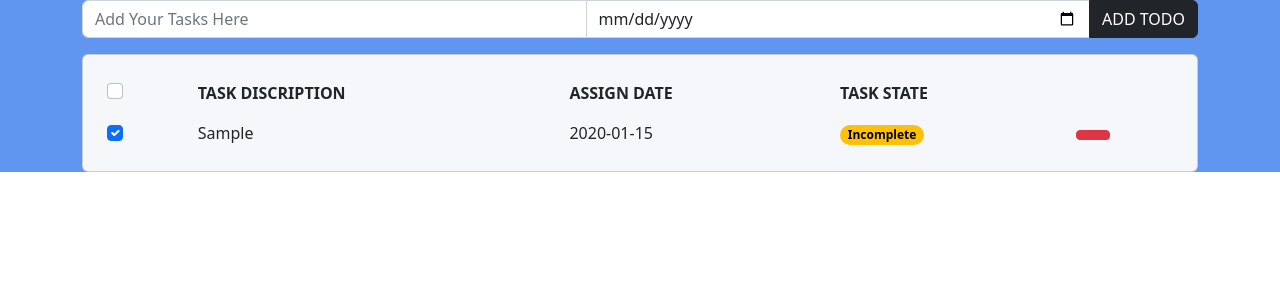
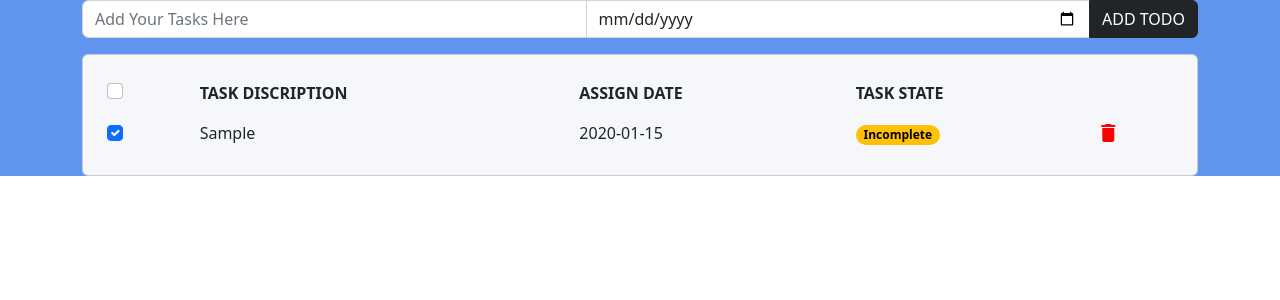
Before and after one commit to Deshan555/ToDo-List_PHP, a PHP site: page / in a window 1280 px wide. Shown: the top 300 px of the page. Run offline with PHP 8.4, Linux system fonts and the light colour scheme; tables that the repository leaves empty hold one stand-in row (values such as "Sample post").

Commit message:
add google font CDN link and import google fonts

```diff
--- a/index.php
+++ b/index.php
@@ -27,6 +27,8 @@ $todos = $stmt->get_result();
   <link href="https://cdn.jsdelivr.net/npm/bootstrap@5.2.3/dist/css/bootstrap.min.css" rel="stylesheet" integrity="sha384-rbsA2VBKQhggwzxH7pPCaAqO46MgnOM80zW1RWuH61DGLwZJEdK2Kadq2F9CUG65" crossorigin="anonymous">
 
   <script src="https://cdn.jsdelivr.net/npm/bootstrap@5.2.3/dist/js/bootstrap.bundle.min.js" integrity="sha384-kenU1KFdBIe4zVF0s0G1M5b4hcpxyD9F7jL+jjXkk+Q2h455rYXK/7HAuoJl+0I4" crossorigin="anonymous"></script>
+
+  <link href="https://fonts.googleapis.com/icon?family=Material+Icons" rel="stylesheet">
 
   <title>ToDo List</title>
 
@@ -116,9 +118,7 @@ $todos = $stmt->get_result();
                           </td>
 
                           <td>
-                            <button type="button" class="btn btn-danger btn-sm px-3">
-                              <i class="fas fa-times"></i>
-                            </button>
+                            <i class="material-icons" style="color:red;">delete</i>
                           </td>
 
                         </tr>
```
